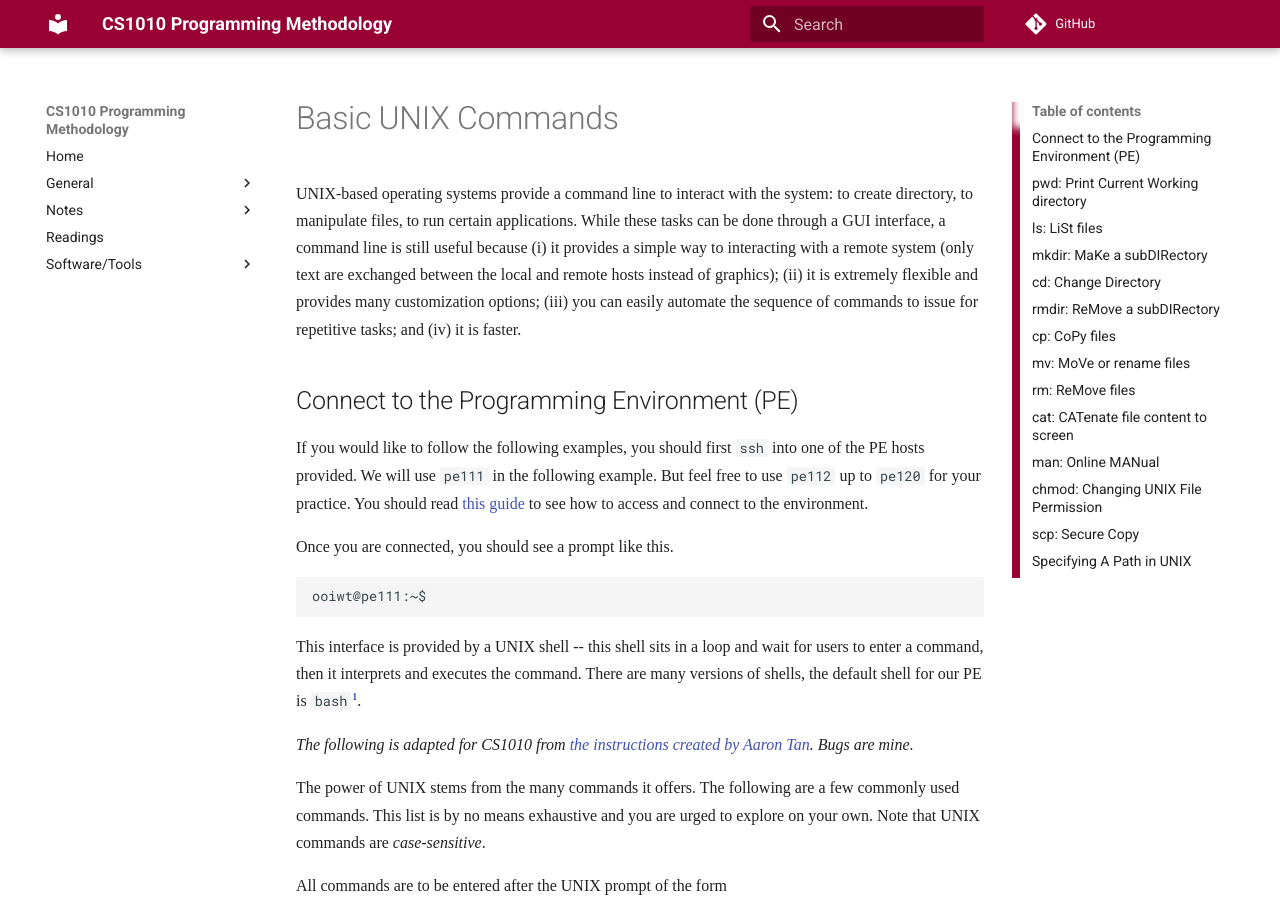
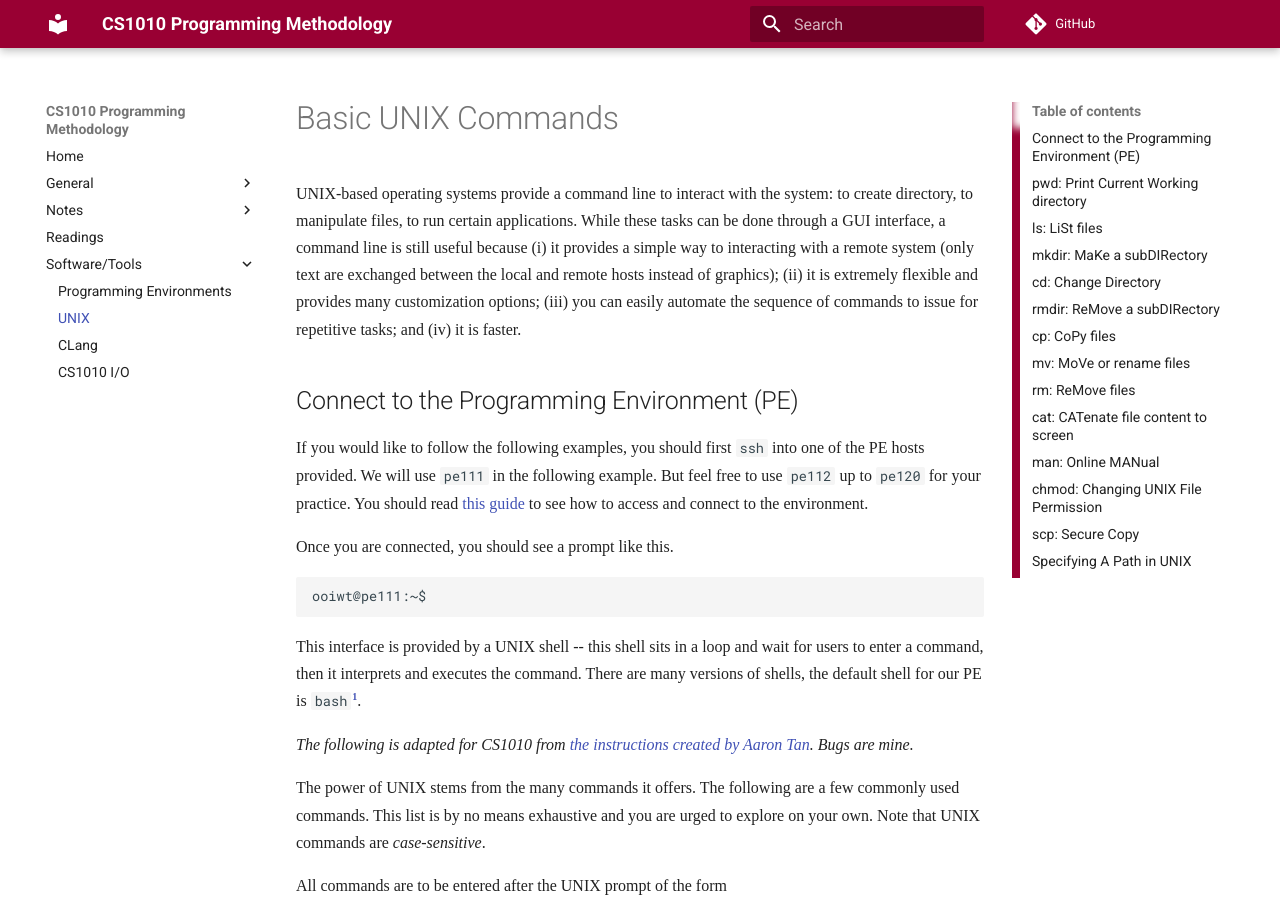
Before and after one commit to LL-Pengfei/CS1010-AY1819S1-Personal, an MkDocs documentation site: the page built from docs/unix.md, in a window 1280 px wide and 900 px high. Built offline with MkDocs 1.6.1 and Material for MkDocs 9.7.7, drawn with Linux system fonts in a browser that asks for light colours; nearby versions of some CDN libraries; some web fonts are replaced; comment, search, counter and statistics services are not loaded; old or Windows-style settings are respelled for this version of MkDocs.

Commit message:
Add UNIX guide

```diff
--- a/mkdocs.yml
+++ b/mkdocs.yml
@@ -11,9 +11,10 @@ pages:
       - 2. Computational Problem &amp; Algorithms: '02-algo.md'
   - Readings: 'readings.md'
   - Software/Tools:
+      - Programming Environments: 'environments.md'
+      - UNIX: 'unix.md'
       - CLang: 'clang.md'
       - CS1010 I/O: 'library.md'
-      - Programming Environments: 'environments.md'
 
 # pip install pymdown-extensions
 # pip install pygments
```
